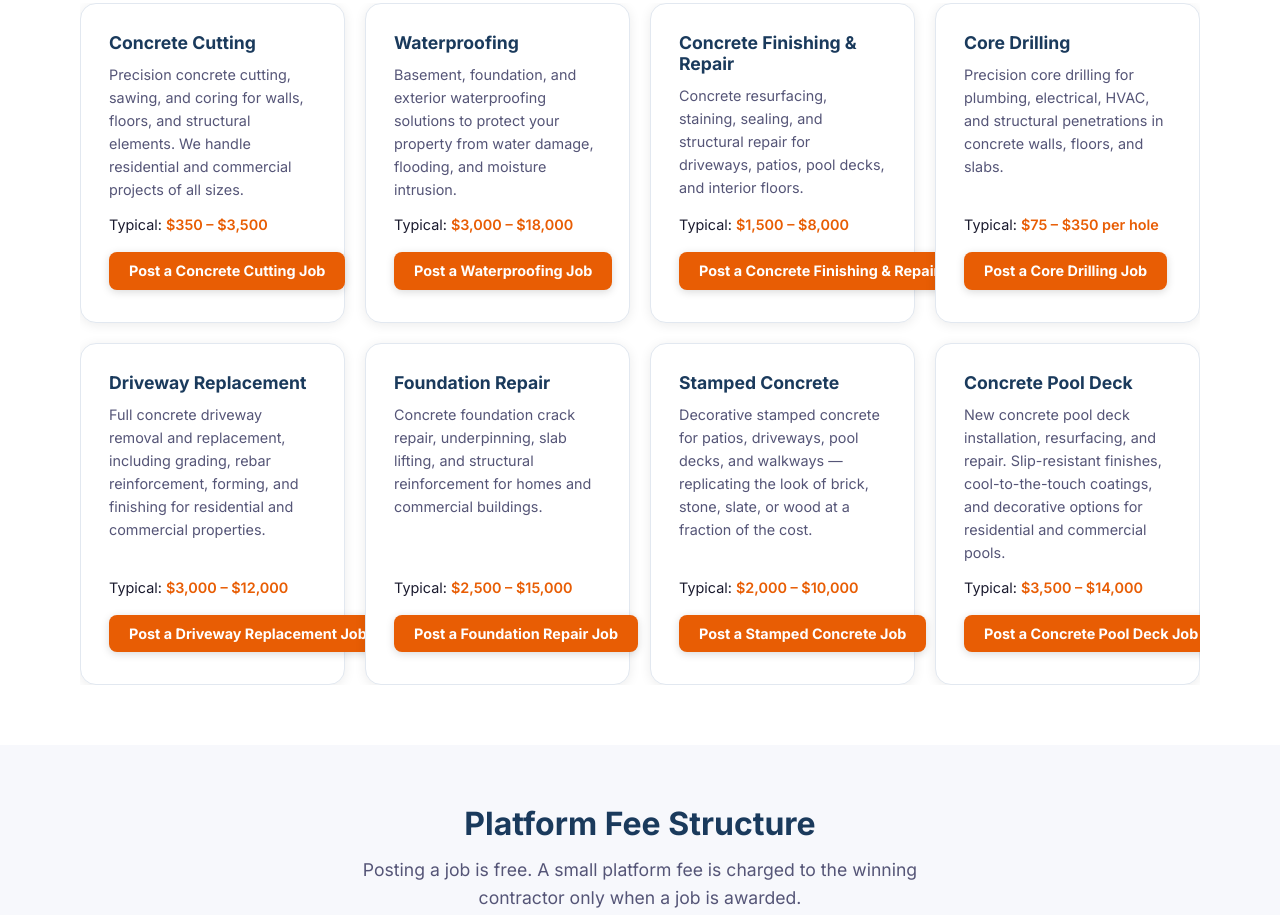
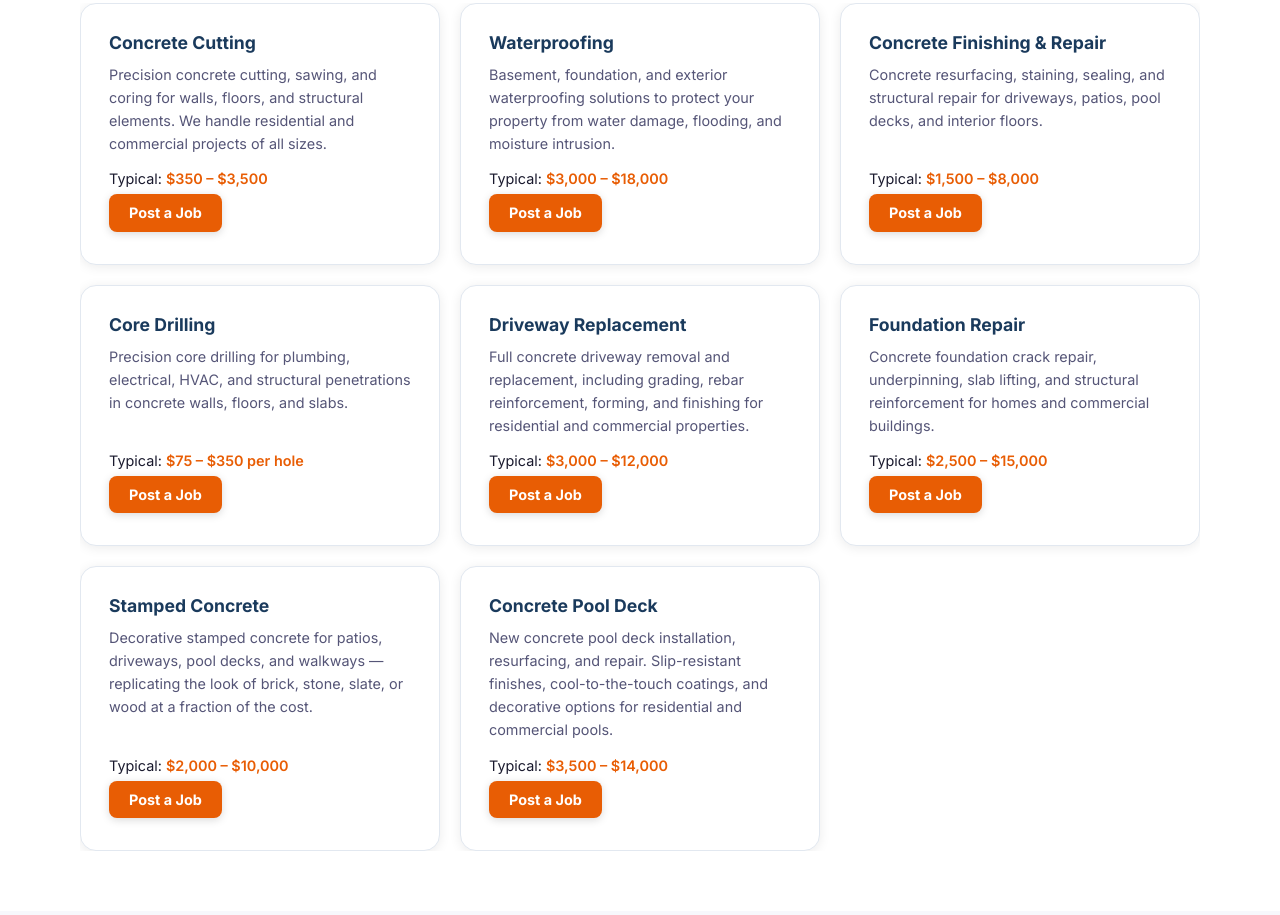
Before and after one commit to zeisworks/usa-concrete-jobs, an Astro site: page /jobs in a window 1280 px wide. Shown: the part 1346-2261 px from the top of the page. Built offline with nearby package versions, Linux system fonts and the light colour scheme; Astro itself is replaced by a stand-in of ours.

Commit message:
Fix job board cards: 3-col grid + shorter buttons so nothing clips

```diff
--- a/public/styles/global.css
+++ b/public/styles/global.css
@@ -381,7 +381,7 @@ li { margin-bottom: 0.5rem; }
   overflow: hidden;
 }
 @media (min-width: 640px) { .services-grid { grid-template-columns: repeat(2, 1fr); } }
-@media (min-width: 1024px) { .services-grid { grid-template-columns: repeat(4, 1fr); } }
+@media (min-width: 1024px) { .services-grid { grid-template-columns: repeat(3, 1fr); } }
 
 .service-card {
   display: flex;
--- a/src/pages/jobs/index.astro
+++ b/src/pages/jobs/index.astro
@@ -80,7 +80,7 @@ const jobSchema = {
             <h3>{service.name}</h3>
             <p>{service.description}</p>
             <div class="service-cost">Typical: <strong>{service.avgCost}</strong></div>
-            <a href="/jobs/post/" class="btn btn-primary btn-sm" style="margin-top:12px;">Post a {service.name} Job</a>
+            <a href="/jobs/post/" class="btn btn-primary btn-sm" style="margin-top:auto;">Post a Job</a>
           </div>
         ))}
       </div>
```
